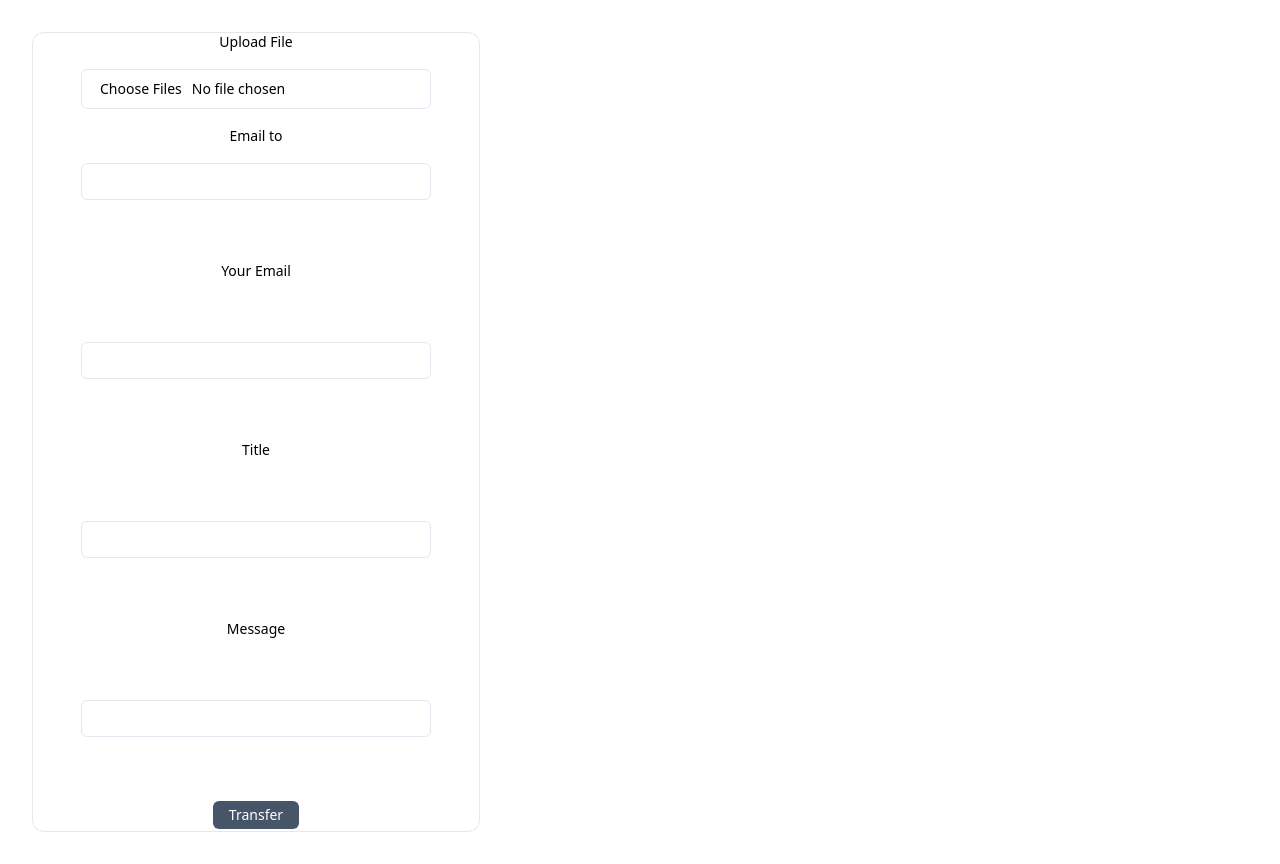
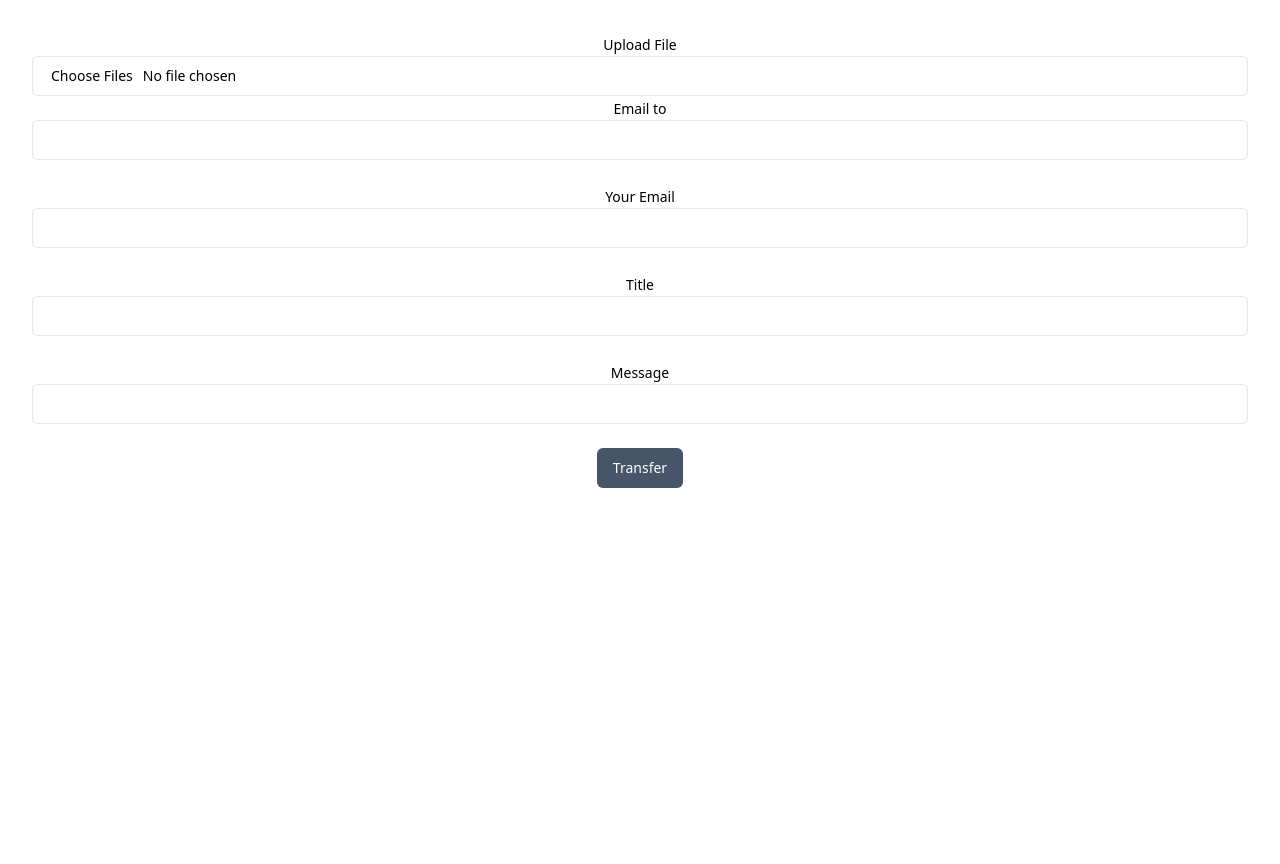
Before and after one commit to eduim/FlashFloat, a React (Vite) app in the folder apps/client/: page / in a window 1280 px wide. After the commit the page ends 800 px from the top, so only its background shows below. Built offline with nearby package versions, Linux system fonts and the light colour scheme; no server answers.

Commit message:
card(adding components): added four component files vertical/horizontal/layout/logo

```diff
--- /dev/null
+++ b/apps/client/src/components/HorizontalCard.tsx
@@ -0,0 +1,11 @@
+import React from "react";
+
+interface CardProps {
+  children: React.ReactNode;
+}
+
+const HorizontalCard: React.FC<CardProps> = ({ children }) => {
+  return <div className="card">{children}</div>;
+};
+
+export default HorizontalCard;
--- /dev/null
+++ b/apps/client/src/components/Logo.tsx
@@ -0,0 +1,5 @@
+function Logo() {
+
+}
+
+export default Logo
--- a/apps/client/src/components/UploaderForm.tsx
+++ b/apps/client/src/components/UploaderForm.tsx
@@ -56,11 +56,8 @@ function UploaderForm() {
   };
 
   return (
-    <div className="">
-      <form
-        className="flex flex-col gap-5 justify-center items-center h-screen max-w-md border p-12 black rounded-xl"
-        onSubmit={handleTransfer}
-      >
+    <div>
+      <form onSubmit={handleTransfer}>
         <Label htmlFor="">Upload File</Label>
 
         <Input
--- /dev/null
+++ b/apps/client/src/components/VerticalCard.tsx
@@ -0,0 +1,11 @@
+import React from "react";
+
+interface CardProps {
+  children: React.ReactNode;
+}
+
+const VerticalCard: React.FC<CardProps> = ({ children }) => {
+  return <div className="card">{children}</div>;
+};
+
+export default VerticalCard;
```
Also changed, not shown: apps/client/src/components/Layout.tsx (added), 1 other file (tests, documents, lock files or other folders).
